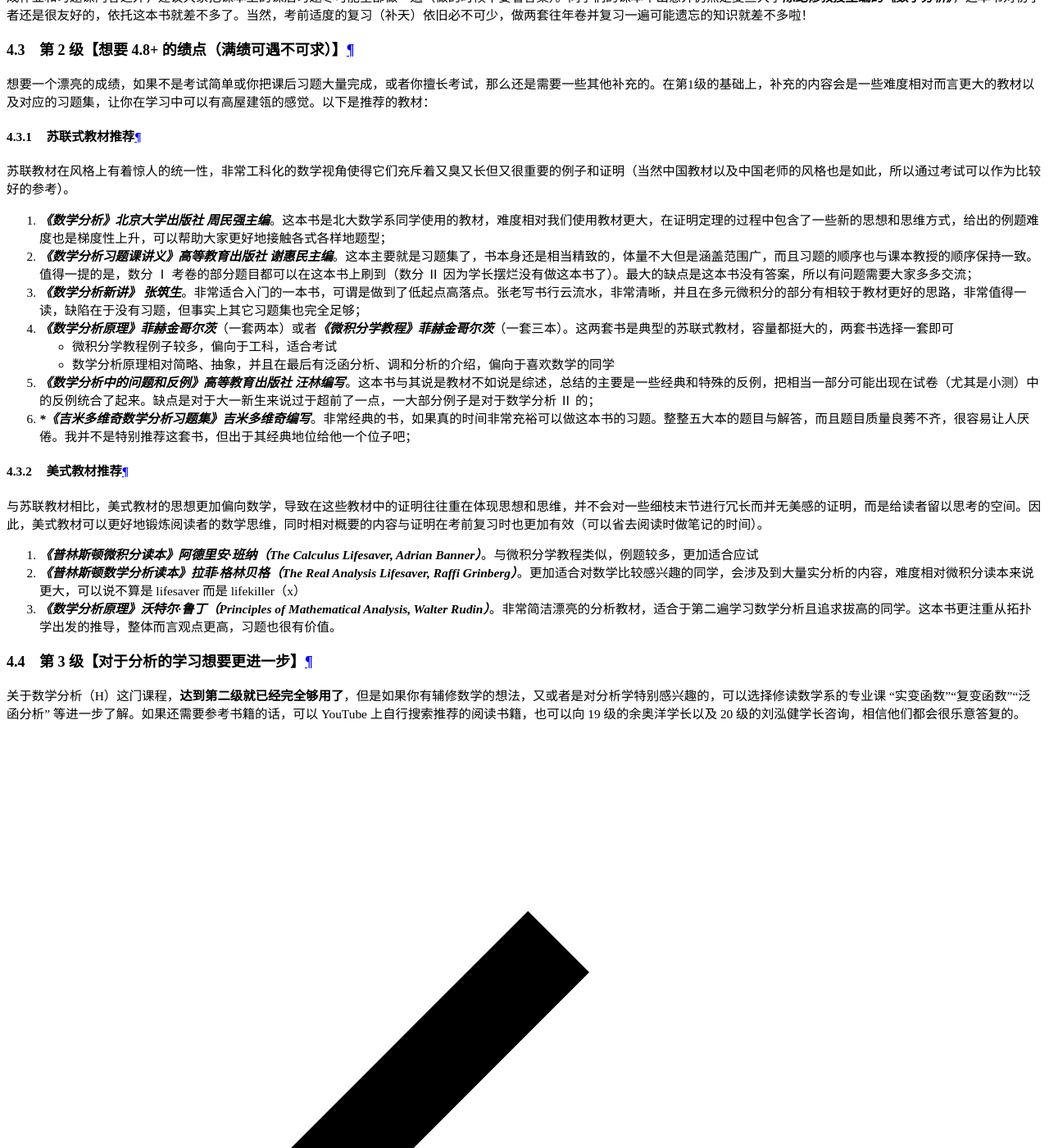
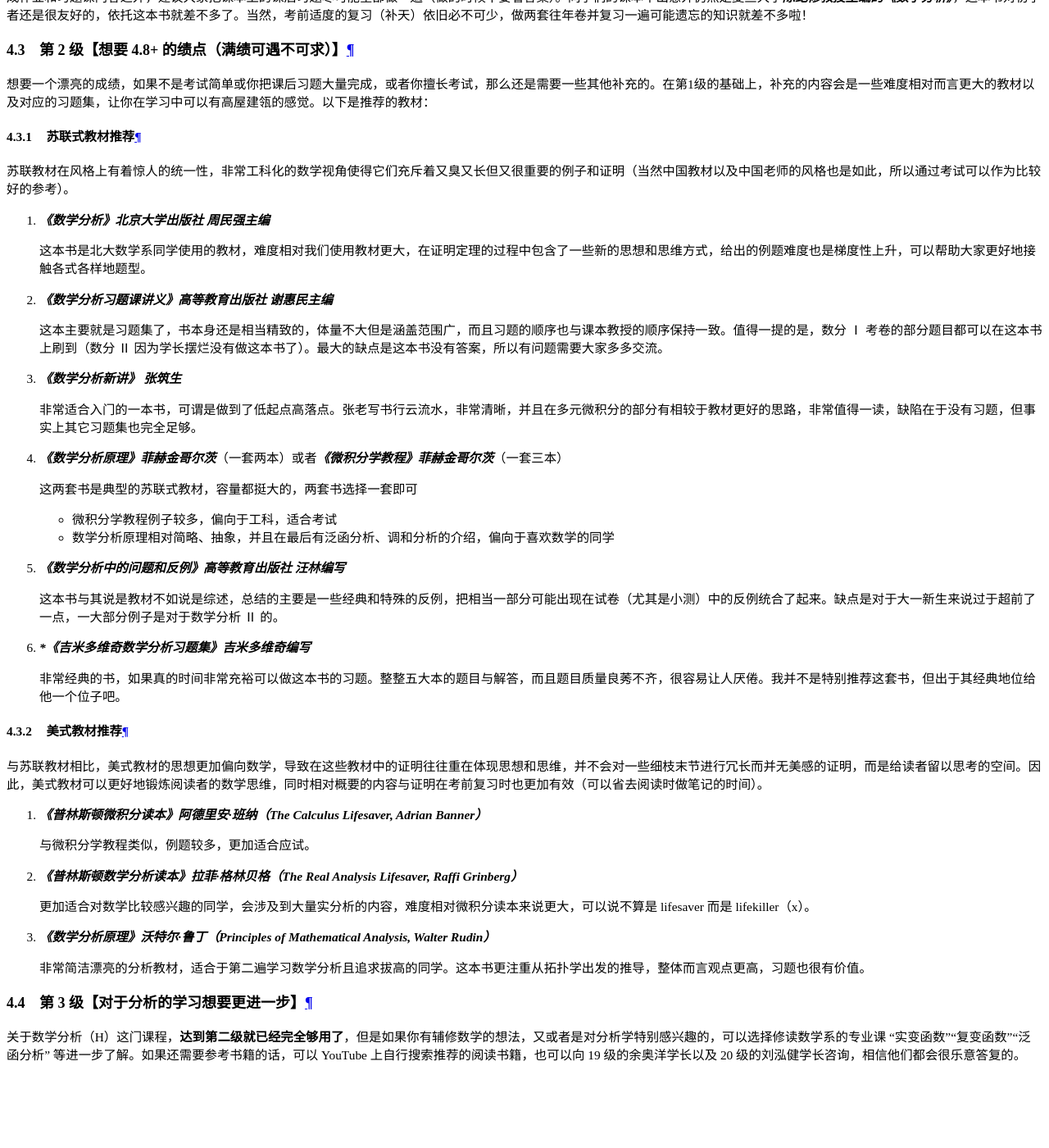
Before and after one commit to ZJU-Turing/TuringCourses, an MkDocs documentation site: the page built from docs/math_phys/math_analysis1/index.md, in a window 1280 px wide and 1400 px high, scrolled down 19815 px. Shown: the whole window at 82% size. Built offline with MkDocs 1.6.1 and Material for MkDocs 9.7.7, drawn with Linux system fonts in a browser that asks for light colours; comment, search, counter and statistics services are not loaded.

Commit message:
style: fix

```diff
--- a/docs/math_phys/math_analysis1/index.md
+++ b/docs/math_phys/math_analysis1/index.md
@@ -54,21 +59,47 @@
 #### 苏联式教材推荐
 苏联教材在风格上有着惊人的统一性，非常工科化的数学视角使得它们充斥着又臭又长但又很重要的例子和证明（当然中国教材以及中国老师的风格也是如此，所以通过考试可以作为比较好的参考）。
 
-1. ***《数学分析》北京大学出版社 周民强主编***。这本书是北大数学系同学使用的教材，难度相对我们使用教材更大，在证明定理的过程中包含了一些新的思想和思维方式，给出的例题难度也是梯度性上升，可以帮助大家更好地接触各式各样地题型；
-2. ***《数学分析习题课讲义》高等教育出版社 谢惠民主编***。这本主要就是习题集了，书本身还是相当精致的，体量不大但是涵盖范围广，而且习题的顺序也与课本教授的顺序保持一致。值得一提的是，数分 Ⅰ 考卷的部分题目都可以在这本书上刷到（数分 Ⅱ 因为学长摆烂没有做这本书了）。最大的缺点是这本书没有答案，所以有问题需要大家多多交流；
-3. ***《数学分析新讲》 张筑生***。非常适合入门的一本书，可谓是做到了低起点高落点。张老写书行云流水，非常清晰，并且在多元微积分的部分有相较于教材更好的思路，非常值得一读，缺陷在于没有习题，但事实上其它习题集也完全足够；
-4. ***《数学分析原理》菲赫金哥尔茨***（一套两本）或者***《微积分学教程》菲赫金哥尔茨***（一套三本）。这两套书是典型的苏联式教材，容量都挺大的，两套书选择一套即可
+1. ***《数学分析》北京大学出版社 周民强主编***
+
+    这本书是北大数学系同学使用的教材，难度相对我们使用教材更大，在证明定理的过程中包含了一些新的思想和思维方式，给出的例题难度也是梯度性上升，可以帮助大家更好地接触各式各样地题型。
+
+2. ***《数学分析习题课讲义》高等教育出版社 谢惠民主编***
+
+    这本主要就是习题集了，书本身还是相当精致的，体量不大但是涵盖范围广，而且习题的顺序也与课本教授的顺序保持一致。值得一提的是，数分 Ⅰ 考卷的部分题目都可以在这本书上刷到（数分 Ⅱ 因为学长摆烂没有做这本书了）。最大的缺点是这本书没有答案，所以有问题需要大家多多交流。
+
+3. ***《数学分析新讲》 张筑生***
+
+    非常适合入门的一本书，可谓是做到了低起点高落点。张老写书行云流水，非常清晰，并且在多元微积分的部分有相较于教材更好的思路，非常值得一读，缺陷在于没有习题，但事实上其它习题集也完全足够。
+
+4. ***《数学分析原理》菲赫金哥尔茨***（一套两本）或者***《微积分学教程》菲赫金哥尔茨***（一套三本）
+
+    这两套书是典型的苏联式教材，容量都挺大的，两套书选择一套即可
+
     - 微积分学教程例子较多，偏向于工科，适合考试
     - 数学分析原理相对简略、抽象，并且在最后有泛函分析、调和分析的介绍，偏向于喜欢数学的同学
-5. ***《数学分析中的问题和反例》高等教育出版社 汪林编写***。这本书与其说是教材不如说是综述，总结的主要是一些经典和特殊的反例，把相当一部分可能出现在试卷（尤其是小测）中的反例统合了起来。缺点是对于大一新生来说过于超前了一点，一大部分例子是对于数学分析 Ⅱ 的；
-6. ***\*《吉米多维奇数学分析习题集》吉米多维奇编写***。非常经典的书，如果真的时间非常充裕可以做这本书的习题。整整五大本的题目与解答，而且题目质量良莠不齐，很容易让人厌倦。我并不是特别推荐这套书，但出于其经典地位给他一个位子吧；
+
+5. ***《数学分析中的问题和反例》高等教育出版社 汪林编写***
+
+    这本书与其说是教材不如说是综述，总结的主要是一些经典和特殊的反例，把相当一部分可能出现在试卷（尤其是小测）中的反例统合了起来。缺点是对于大一新生来说过于超前了一点，一大部分例子是对于数学分析 Ⅱ 的。
+
+6. ***\*《吉米多维奇数学分析习题集》吉米多维奇编写***
+
+    非常经典的书，如果真的时间非常充裕可以做这本书的习题。整整五大本的题目与解答，而且题目质量良莠不齐，很容易让人厌倦。我并不是特别推荐这套书，但出于其经典地位给他一个位子吧。
 
 #### 美式教材推荐
 与苏联教材相比，美式教材的思想更加偏向数学，导致在这些教材中的证明往往重在体现思想和思维，并不会对一些细枝末节进行冗长而并无美感的证明，而是给读者留以思考的空间。因此，美式教材可以更好地锻炼阅读者的数学思维，同时相对概要的内容与证明在考前复习时也更加有效（可以省去阅读时做笔记的时间）。
 
-1. ***《普林斯顿微积分读本》阿德里安·班纳（The Calculus Lifesaver, Adrian Banner）***。与微积分学教程类似，例题较多，更加适合应试
-2. ***《普林斯顿数学分析读本》拉菲·格林贝格（The Real Analysis Lifesaver, Raffi Grinberg）***。更加适合对数学比较感兴趣的同学，会涉及到大量实分析的内容，难度相对微积分读本来说更大，可以说不算是 lifesaver 而是 lifekiller（x）
-3. ***《数学分析原理》沃特尔·鲁丁（Principles of Mathematical Analysis, Walter Rudin）***。非常简洁漂亮的分析教材，适合于第二遍学习数学分析且追求拔高的同学。这本书更注重从拓扑学出发的推导，整体而言观点更高，习题也很有价值。
+1. ***《普林斯顿微积分读本》阿德里安·班纳（The Calculus Lifesaver, Adrian Banner）***
+
+    与微积分学教程类似，例题较多，更加适合应试。
+
+2. ***《普林斯顿数学分析读本》拉菲·格林贝格（The Real Analysis Lifesaver, Raffi Grinberg）***
+
+    更加适合对数学比较感兴趣的同学，会涉及到大量实分析的内容，难度相对微积分读本来说更大，可以说不算是 lifesaver 而是 lifekiller（x）。
+
+3. ***《数学分析原理》沃特尔·鲁丁（Principles of Mathematical Analysis, Walter Rudin）***
+
+    非常简洁漂亮的分析教材，适合于第二遍学习数学分析且追求拔高的同学。这本书更注重从拓扑学出发的推导，整体而言观点更高，习题也很有价值。
 
 ### 第 3 级【对于分析的学习想要更进一步】
 关于数学分析（H）这门课程，**达到第二级就已经完全够用了**，但是如果你有辅修数学的想法，又或者是对分析学特别感兴趣的，可以选择修读数学系的专业课 “实变函数”“复变函数”“泛函分析” 等进一步了解。如果还需要参考书籍的话，可以 YouTube 上自行搜索推荐的阅读书籍，也可以向 19 级的余奥洋学长以及 20 级的刘泓健学长咨询，相信他们都会很乐意答复的。
```
Also changed, not shown: other parts of docs/math_phys/math_analysis1/index.md (+5 -0 lines), docs/math_phys/linear_algebra1/index.md (+29 -17 lines).
